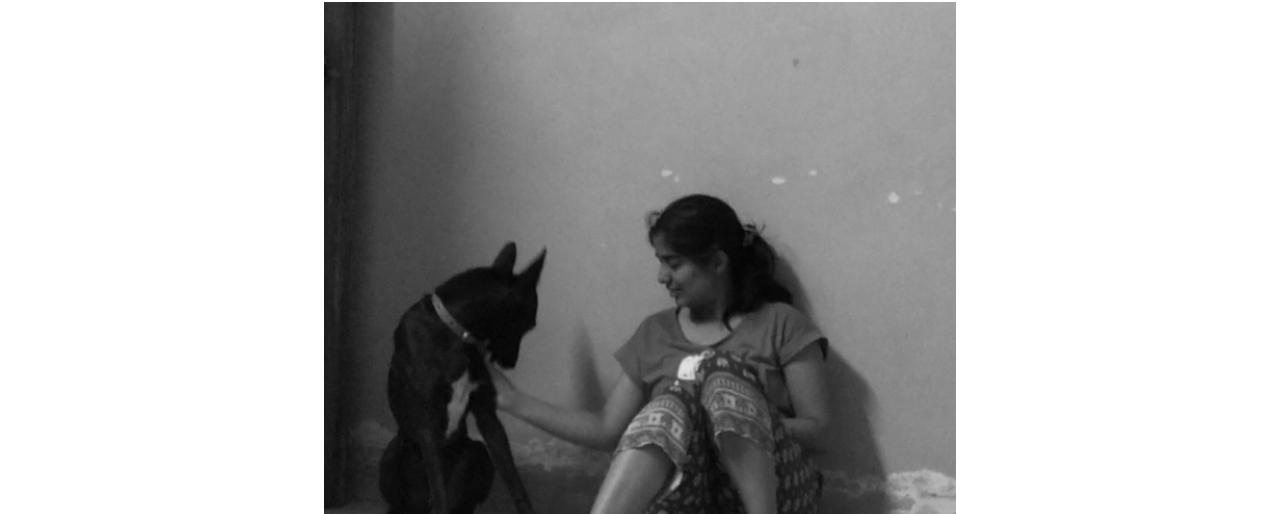
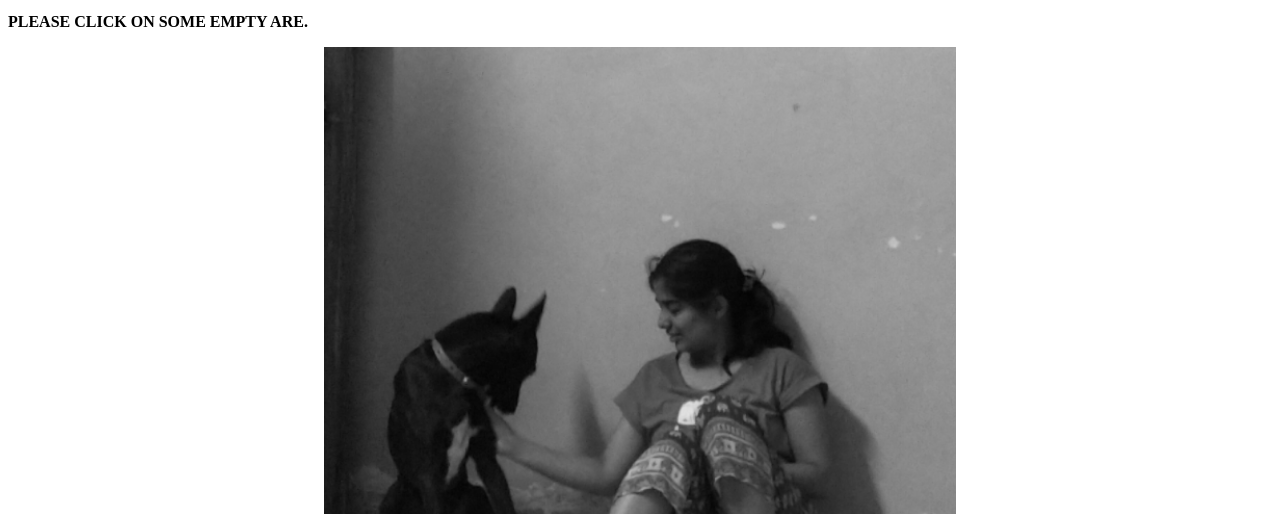
Before and after one commit to swarn32/chess.github.io, a plain HTML site: page index.htm in a window 1280 px wide. Shown: the part 586-1100 px from the top of the page. Drawn offline with Linux system fonts and the light colour scheme.

Commit message:
Update index.htm

```diff
--- a/index.htm
+++ b/index.htm
@@ -35,6 +35,7 @@ body {
 <br><br><br><br>
 <img src="bday.png" style="width:40%;">
 <h1>वैष्णवीचा वाढदिवस</h1>
+   <p><b>PLEASE CLICK ON SOME EMPTY ARE.</b></p>
 <img src="Screenshot (67).png" style="width:50%;">
 <br><br><br>
 <p style="font-size:35px;text-align:center"><b>STARTING OFF WITH DEFINING YOU IN JUST A 29 SECOND CLIP:- </b></p>
```
